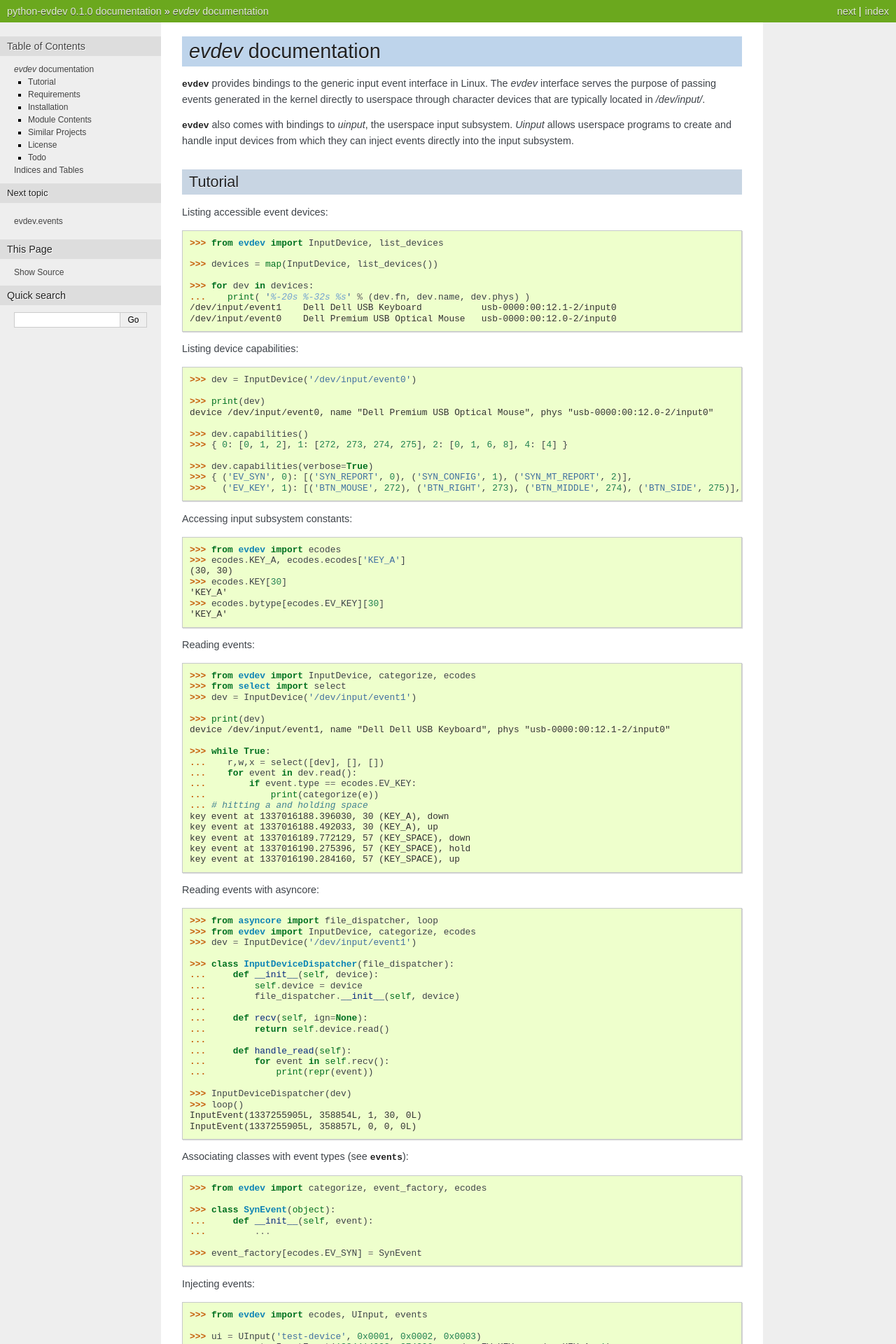
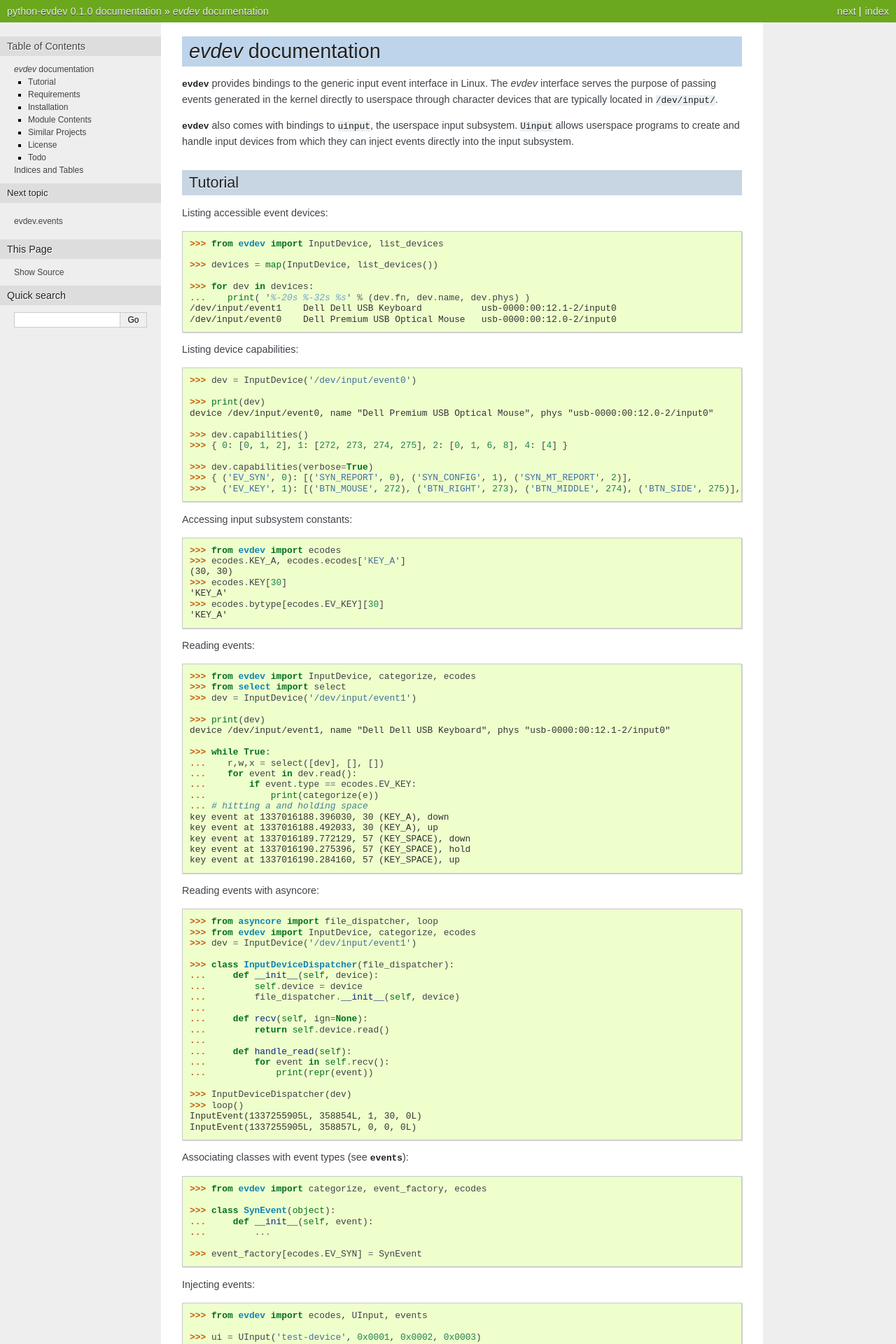
Before and after one commit to gvalkov/python-evdev, a Sphinx documentation site: the page built from doc/index.rst, in a window 1280 px wide. Shown: the top 1920 px of the page at 70% size. Built offline with Sphinx 7.4.7, drawn with Linux system fonts in a browser that asks for light colours.

Commit message:
fix sphinx formatting

```diff
--- a/doc/index.rst
+++ b/doc/index.rst
@@ -1,14 +1,15 @@
 *evdev* documentation
 ========================================
 
-:mod:`evdev` provides bindings to the generic input event interface in Linux.
-The *evdev* interface serves the purpose of passing events generated in the
-kernel directly to userspace through character devices that are typically
-located in `/dev/input/`.
+:mod:`evdev` provides bindings to the generic input event interface in
+Linux.  The *evdev* interface serves the purpose of passing events
+generated in the kernel directly to userspace through character
+devices that are typically located in ``/dev/input/``.
 
-:mod:`evdev` also comes with bindings to `uinput`, the userspace input
-subsystem. `Uinput` allows userspace programs to create and handle input
-devices from which they can inject events directly into the input subsystem.
+:mod:`evdev` also comes with bindings to ``uinput``, the userspace
+input subsystem. ``Uinput`` allows userspace programs to create and
+handle input devices from which they can inject events directly into
+the input subsystem.
 
 
 Tutorial
@@ -192,16 +193,16 @@ Todo
 ----
 
 * Use libudev to find the uinput device node as well as the other input
-  devices. Their locations are currently assumed to be `/dev/uinput` and
-  `/dev/input/*`.
+  devices. Their locations are currently assumed to be ``/dev/uinput`` and
+  ``/dev/input/*``.
 
 * More tests.
 
 * Better uinput support (setting device capabilities as in `python-uinput`_)
 
-* Expose more input subsystem functionality (`EVIOCSKEYCODE`, `EVIOCGREP` etc)
+* Expose more input subsystem functionality (``EVIOCSKEYCODE``, ``EVIOCGREP`` etc)
 
-* Figure out if using `linux/input.h` and other kernel headers in your
+* Figure out if using ``linux/input.h`` and other kernel headers in your
   userspace program binds it to the GPL2.
 
 
```
Also changed, not shown: 3 other files.
